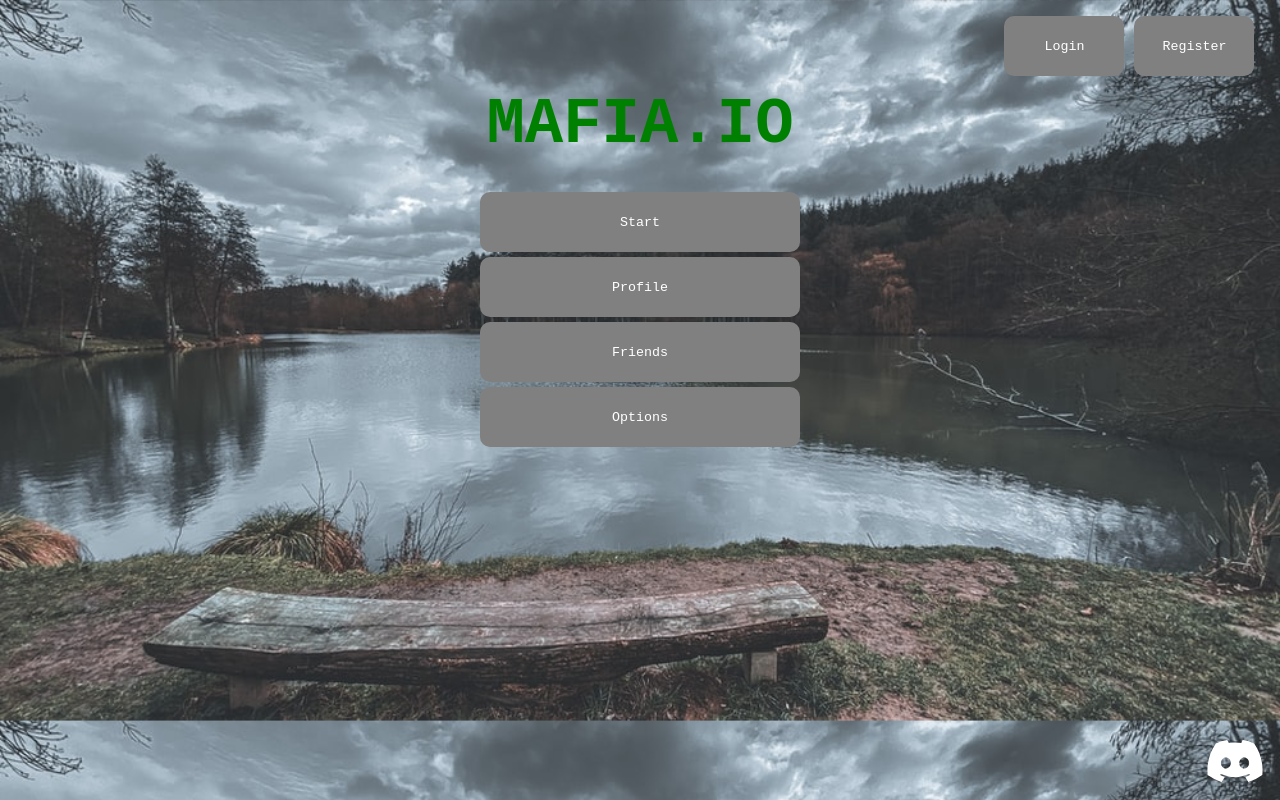
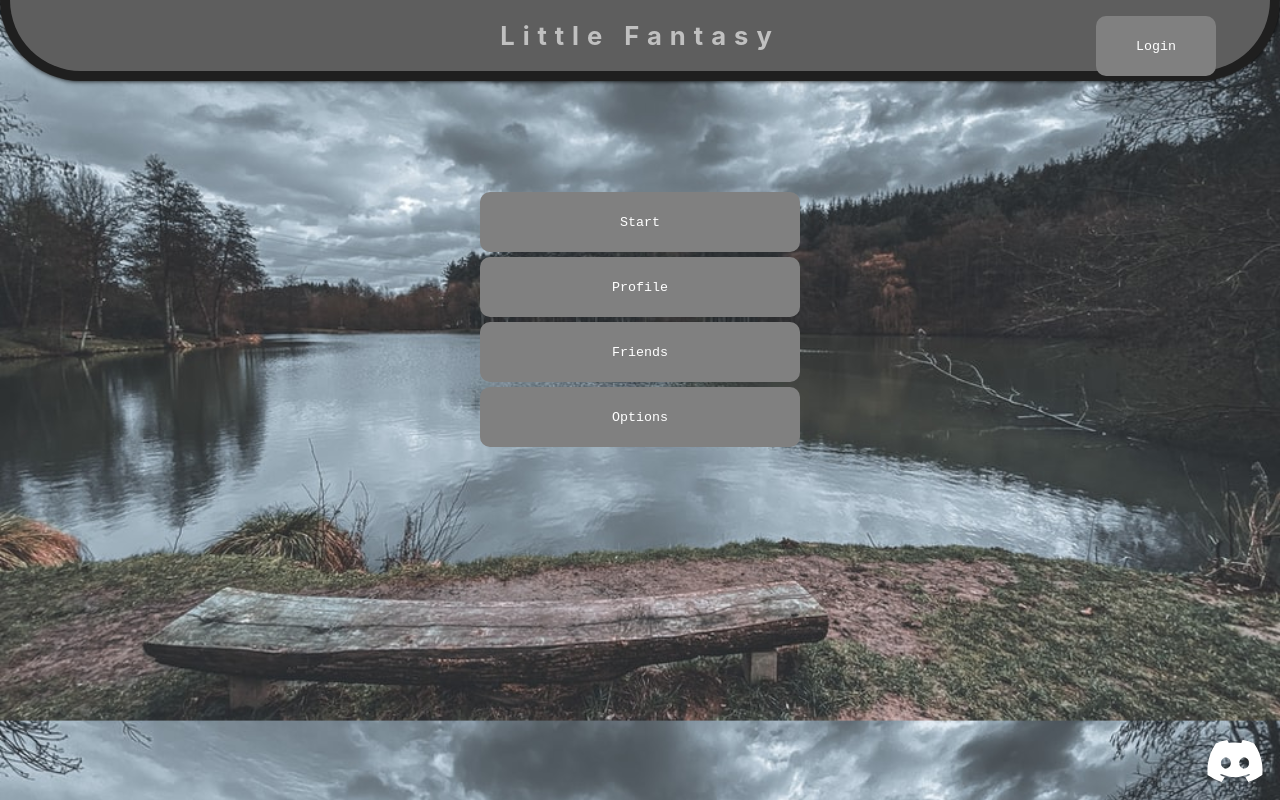
Before and after one commit to adam668/iomafia, a React (Create React App) app: page / in a window 1280 px wide. Built offline with nearby package versions, Linux system fonts and the light colour scheme.

Commit message:
Changed title style, trying some stuff out.

```diff
--- a/src/Startpage/Startpage.css
+++ b/src/Startpage/Startpage.css
@@ -1,12 +1,5 @@
 section {
     --hover-color: rgb(94, 94, 94);
-}
-
-#main h1 {
-    color: #008000;
-    position: absolute;
-    top: 10%;
-    font-size: 5vw;
 }
 
 #main {
@@ -14,9 +7,27 @@ section {
     justify-content: center;
 }
 
-#login-buttons {
+#title {
+    display: flex;
+    justify-content: center;
+    padding: 20px;
+    border-bottom: 10px solid rgb(31, 31, 31);
+    border-left: 10px solid rgb(31, 31, 31);
+    border-right: 10px solid rgb(31, 31, 31);
+    border-radius: 0 0 100px 100px;
+    background-color: rgb(94, 94, 94);
+    box-shadow: 0 0 5px #000000;
+}
+
+#title h1 {
+    color: #c0c0c0;
+    letter-spacing: 8px;
+    font-size: 2vw;
+}
+
+#top-buttons {
     position: absolute;
-    right: 2%;
+    right: 5%;
     top: 2%;
 }
 
@@ -30,6 +41,7 @@ button {
     height: 60px;
     margin-left: 10px;
     transition: 300ms;
+    cursor: pointer;
 }
 
 svg {
@@ -53,7 +65,7 @@ svg:hover {
     width: 320px;
 }
 
-button:hover{
+button:hover {
     background-color: var(--hover-color);
 }
 
--- a/src/Startpage/Startpage.tsx
+++ b/src/Startpage/Startpage.tsx
@@ -1,3 +1,4 @@
+'use strict'
 /* eslint-disable react/no-direct-mutation-state */
 import Button from '../Button/Button'
 import './Startpage.css'
@@ -21,22 +22,20 @@ export default class Startpage extends Component {
         return (
             <React.Fragment>
                 <section>
-        <div id="title">
-            <div id="login-buttons">
+                    <div id="header">
+                        <div id="title"><h1>Little Fantasy</h1></div>
+                        <div id="top-buttons">
                             <button id="login">Login</button>
-                <button id="register">Register</button>
                         </div>
                     </div>
                     <div id="main">
-            <h1><code>MAFIA.IO</code></h1>
                         <div id="buttons">
                             <Button title="Start" action={ () => undefined }/>
                             <Button title="Profile" action={ () => undefined }/>
                             <Button title="Friends" action={ () => undefined }/>
                             <div>
                                 <Button title="Options" action={() => this.toggleModal()}/>
-
-                <Dialog isOpen={this.state.isModalOpen} onClose={this.toggleModal}>
+                                <Dialog style={{transition: '0.23s'}} isOpen={this.state.isModalOpen} onClose={this.toggleModal}>
                                     <div>
                                         Settings
                                     </div>
@@ -56,5 +55,4 @@ export default class Startpage extends Component {
             </React.Fragment>
         )
     }
-
 }
```
Lines whose indentation alone changed are shown as unchanged.
